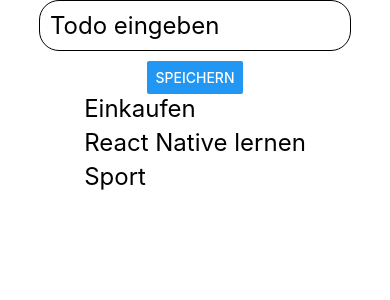
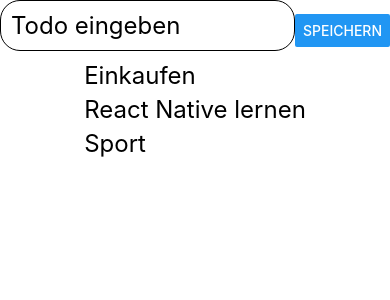
Before and after one commit to behrends/TodosRN, a React Native app: screen / in a window 390 px wide. Shown: the top 300 px of the page. Built offline with nearby package versions, Linux system fonts and the light colour scheme.

Commit message:
NewTodo horizontal ausgerichtet mit FlexBox

```diff
--- a/components/NewTodo.js
+++ b/components/NewTodo.js
@@ -1,15 +1,20 @@
-import { Button, StyleSheet, TextInput } from 'react-native';
+import { Button, StyleSheet, TextInput, View } from 'react-native';
 
 export default function NewTodo() {
   return (
-    <>
+    <View style={styles.container}>
       <TextInput style={styles.input} placeholder="Todo eingeben" />
       <Button title="Speichern" />
-    </>
+    </View>
   );
 }
 
 const styles = StyleSheet.create({
+  container: {
+    flexDirection: 'row',
+    justifyContent: 'space-around',
+    alignItems: 'center',
+  },
   input: {
     width: '80%',
     borderWidth: 1,
```
